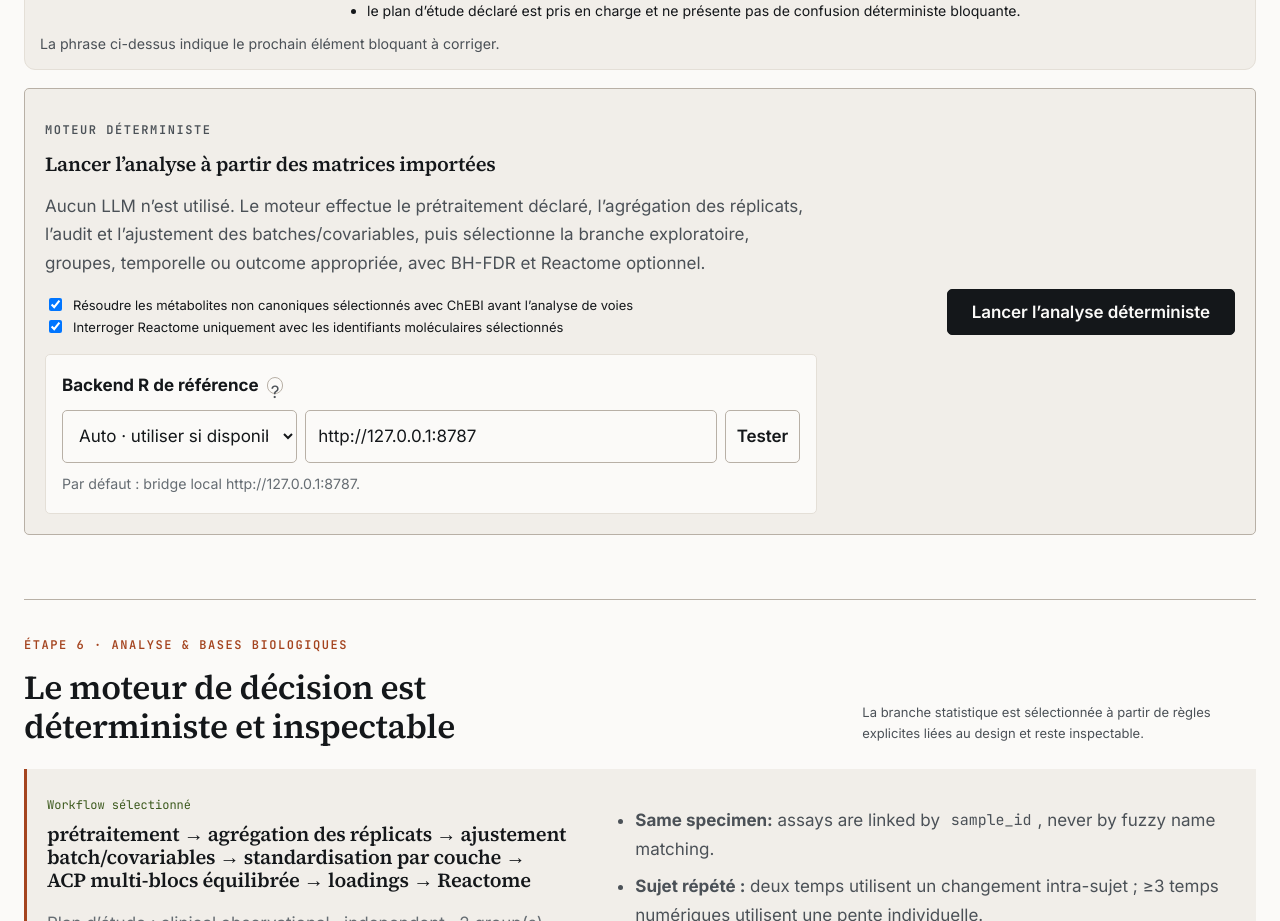
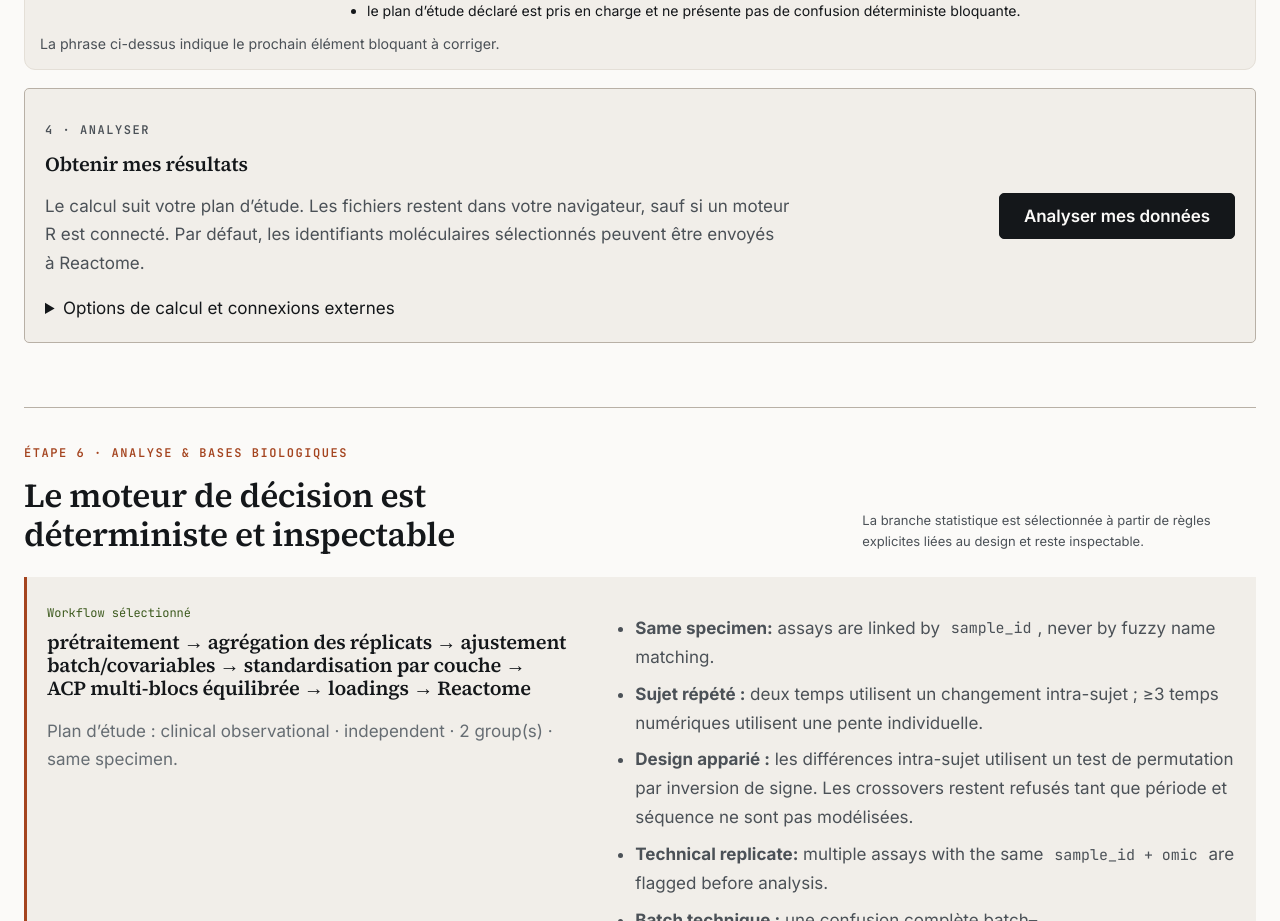
Before and after one commit to rberrah/rberrah.github.io, a SvelteKit app: page /multiomics/tool in a window 1280 px wide. Shown: the part 5380-6301 px from the top of the page. Built offline with nearby package versions, Linux system fonts and the light colour scheme.

Commit message:
feat(multiomics): hide statistical tables and engine settings behind explicit expandable summaries

```diff
--- a/src/routes/multiomics/tool/+page.svelte
+++ b/src/routes/multiomics/tool/+page.svelte
@@ -2091,9 +2091,11 @@
 
   <div class="run-box">
     <div>
-      <p class="eyebrow">{t('Moteur déterministe', 'Deterministic engine')}</p>
-      <h3>{t('Lancer l’analyse à partir des matrices importées', 'Run the analysis from the uploaded matrices')}</h3>
-      <p>{t('Aucun LLM n’est utilisé. Le moteur effectue le prétraitement déclaré, l’agrégation des réplicats, l’audit et l’ajustement des batches/covariables, puis sélectionne la branche exploratoire, groupes, temporelle ou outcome appropriée, avec BH-FDR et Reactome optionnel.', 'No LLM is used. The engine performs declared preprocessing, replicate aggregation, batch/covariate audit and adjustment, then selects the appropriate exploratory, group, longitudinal or outcome branch, with BH-FDR and optional Reactome.')}</p>
+      <p class="eyebrow">{t('4 · Analyser', '4 · Analyze')}</p>
+      <h3>{t('Obtenir mes résultats', 'Get my results')}</h3>
+      <p>{t('Le calcul suit votre plan d’étude. Les fichiers restent dans votre navigateur, sauf si un moteur R est connecté. Par défaut, les identifiants moléculaires sélectionnés peuvent être envoyés à Reactome.', 'The analysis follows your study design. Files remain in your browser unless an R engine is connected. Selected molecular identifiers may be sent to Reactome by default.')}</p>
+      <details class="simple-disclosure" data-testid="multiomics-run-options">
+        <summary>{t('Options de calcul et connexions externes', 'Analysis options and external services')}</summary>
       <label class="inline-check">
         <input type="checkbox" bind:checked={resolveIdentifiers} />
         <span>{t('Résoudre les métabolites non canoniques sélectionnés avec ChEBI avant l’analyse de voies', 'Resolve selected non-canonical metabolite labels with ChEBI before pathway analysis')}</span>
@@ -2128,9 +2130,10 @@
           </div>
         {/if}
       </div>
+      </details>
     </div>
     <button class="btn btn-primary" type="button" data-testid="multiomics-run" disabled={!ready || analysisStatus === 'running'} onclick={runAnalysis}>
-      {analysisStatus === 'running' ? t('Analyse…', 'Running…') : t('Lancer l’analyse déterministe', 'Run deterministic analysis')}
+      {analysisStatus === 'running' ? t('Analyse en cours…', 'Analyzing…') : t('Analyser mes données', 'Analyze my data')}
     </button>
   </div>
   {#if analysisError}<p class="error">{analysisError}</p>{/if}
@@ -2141,11 +2144,14 @@
   <div class="section-head">
     <div>
       <p class="eyebrow">{demoLoaded ? t('Résultats de démo · calculés maintenant', 'Demo results · computed now') : t('Résultats · moteur déterministe', 'Analysis results · deterministic engine')}</p>
-      <h2>{t('Résultats multi-omiques calculés', 'Computed multi-omics results')}</h2>
+      <h2>{t('Vos résultats', 'Your results')}</h2>
     </div>
     <div class="result-actions">
-      <button class="btn btn-outline" type="button" onclick={downloadAnalysisJson}>{t('Télécharger JSON', 'Download JSON')}</button>
-        <button class="btn btn-outline" type="button" onclick={downloadReproducibleReport}>{t('Rapport HTML reproductible', 'Reproducible HTML report')}</button>
+      <button class="btn btn-outline" type="button" onclick={downloadReproducibleReport}>{t('Télécharger le rapport complet', 'Download full report')}</button>
+      <details class="simple-disclosure export-detail">
+        <summary>{t('Autres exports', 'Other downloads')}</summary>
+        <button class="btn btn-outline" type="button" onclick={downloadAnalysisJson}>{t('Données détaillées (JSON)', 'Detailed data (JSON)')}</button>
+      </details>
       {#if analysisResult.reactome?.combined?.token}
         <a class="btn btn-outline" href={`https://reactome.org/PathwayBrowser/#DTAB=AN&ANALYSIS=${analysisResult.reactome.combined.token}`} target="_blank" rel="noreferrer">{t('Ouvrir dans Reactome ↗', 'Open in Reactome ↗')}</a>
       {/if}
@@ -2165,6 +2171,15 @@
   {:else if analysisResult.visualizationError}
     <p class="note">{t('Les résultats statistiques sont disponibles, mais la préparation des visualisations a échoué : ', 'Statistical results are available, but visualization preparation failed: ')}{analysisResult.visualizationError}</p>
   {/if}
+
+  <div class="simple-qc-status" data-testid="multiomics-quality-summary">
+    <strong>{t('Contrôle des données', 'Data quality check')}</strong>
+    {#each Object.entries(analysisResult.layers || {}) as [layer, layerResult]}
+      <span class:qc-alert={layerResult.qc?.warnings?.length}>{omicLabel(layer)} : {layerResult.qc?.warnings?.length ? t('points à vérifier', 'needs review') : t('aucune alerte détectée', 'no warning detected')}</span>
+    {/each}
+  </div>
+  <details class="advanced-results" data-testid="multiomics-quality-details">
+    <summary>{t('Voir les vérifications détaillées', 'View detailed quality checks')}</summary>
 
   {#if analysisResult.metadataSummary.overlap?.pairwise?.length}
     <div class="overlap-box">
@@ -2339,6 +2354,7 @@
       {/each}
     </div>
   </div>
+  </details>
 
   <div class="interpretation-box" data-testid="multiomics-interpretation">
     <div class="integration-head">
@@ -2373,6 +2389,8 @@
     </div>
   </details>
 
+  <details class="advanced-results" data-testid="multiomics-detailed-results">
+    <summary>{t('Tableaux et statistiques détaillés', 'Detailed tables and statistics')}</summary>
   {#if analysisResult.exploration?.components?.length}
     <div class="integration-result">
       <div class="integration-head">
@@ -2667,6 +2685,7 @@
     {/if}
   </div>
 
+  </details>
   <div class="evidence-layers">
     <article>
       <strong>{t('Observé', 'Observed')}</strong>
```
